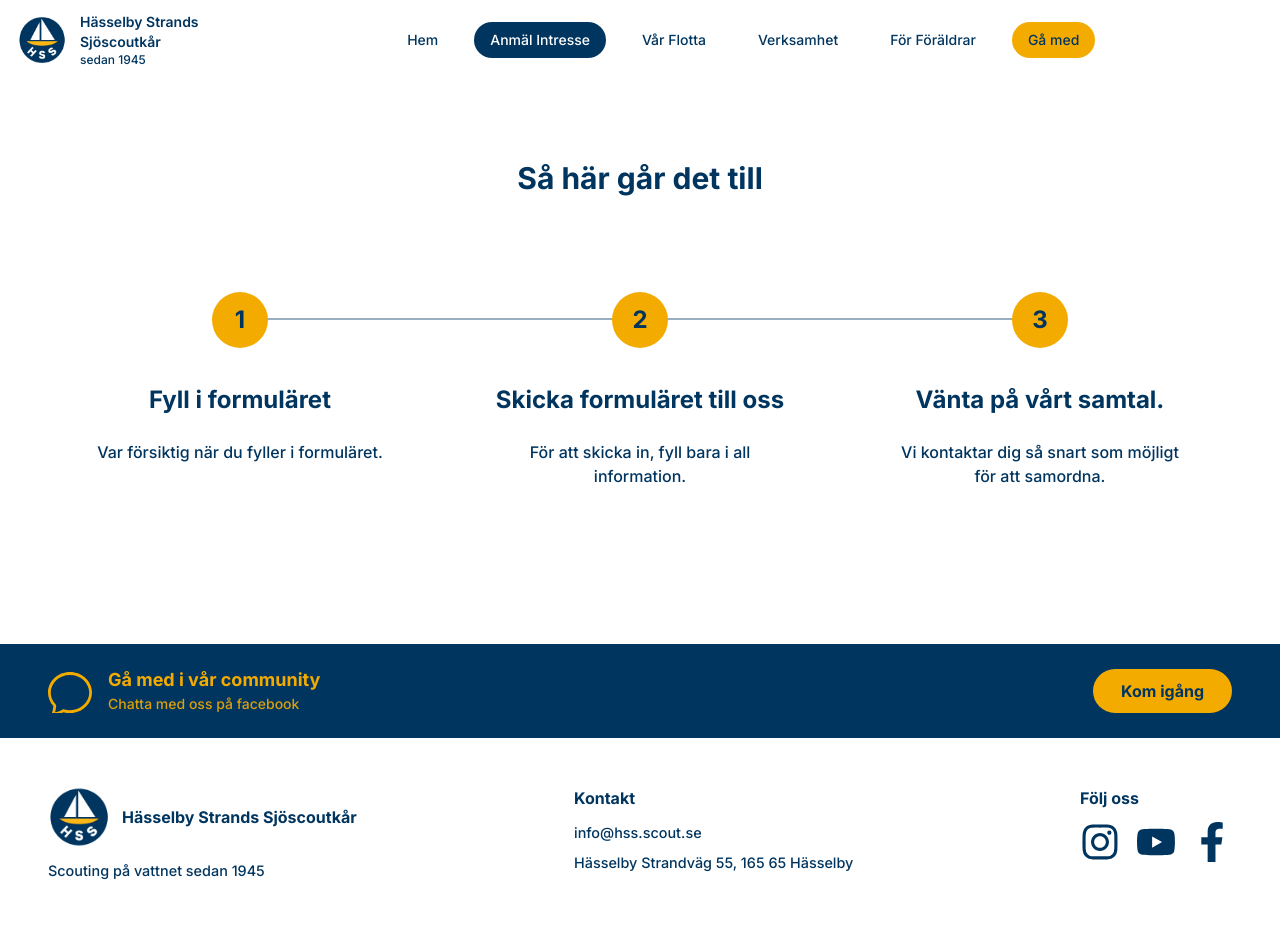
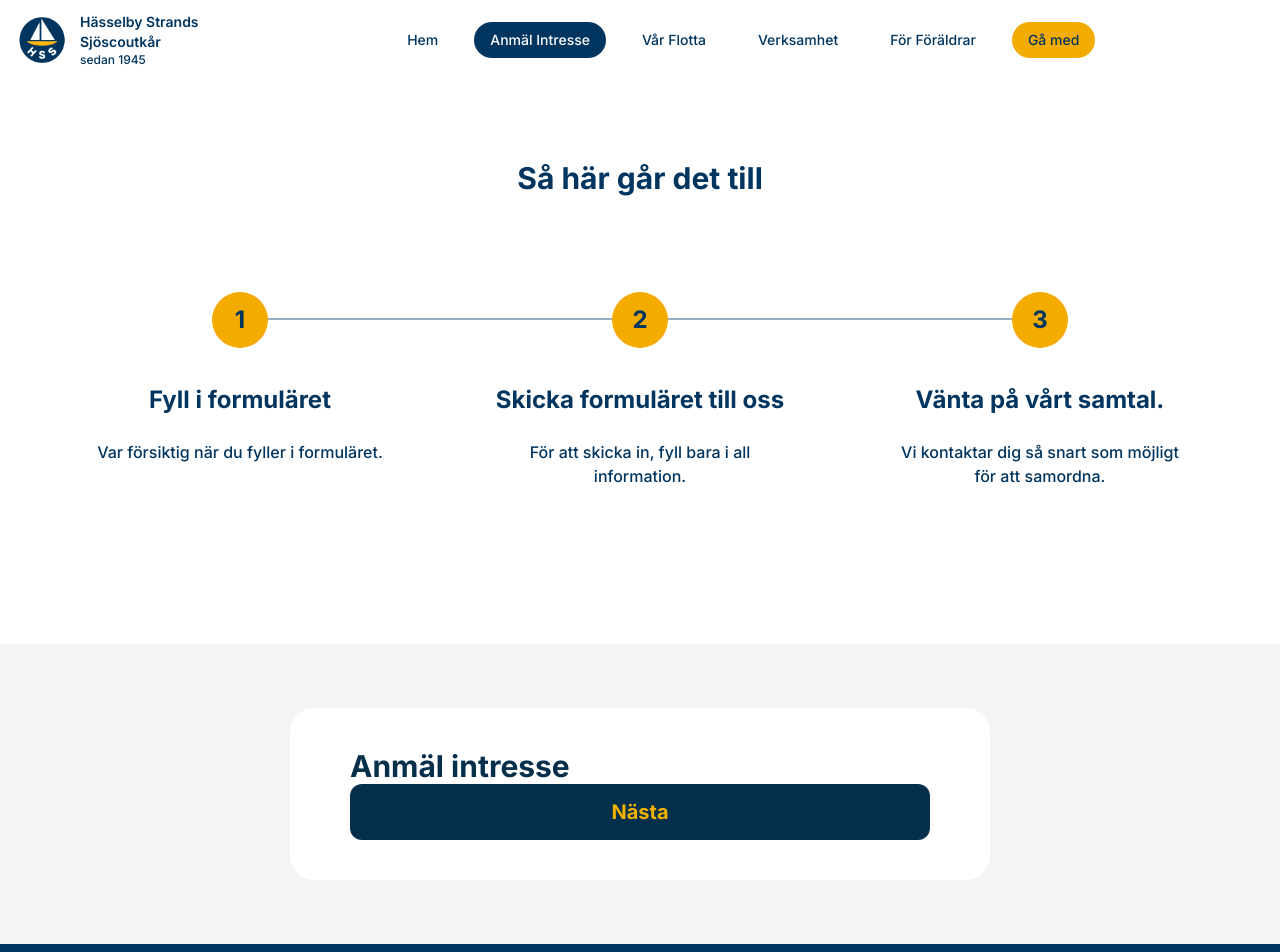
Before and after one commit to imrankhan0503/hss-project, a Next.js app: page /anmal-intresse in a window 1280 px wide. Shown: the top 952 px of the page. Built offline with nearby package versions, Linux system fonts and the light colour scheme.

Commit message:
Create parent and 3 child components; Create empty form with buttons to switch between 3 steps

```diff
--- a/app/anmal-intresse/page.tsx
+++ b/app/anmal-intresse/page.tsx
@@ -1,10 +1,15 @@
 import Steps from "@/components/Steps";
+import InterestForm from "@/components/InterestForm";
 
 const AnmalIntresse = () => {
   return (
-    <main>
-      <Steps />
-    </main>
+   <main className="bg-sky-950/5">
+  <Steps />
+
+  <div className="flex justify-center px-4 py-16">
+    <InterestForm />
+  </div>
+</main>
   )
 }
 
--- /dev/null
+++ b/components/InterestForm/ContactInfoForm/index.tsx
@@ -0,0 +1,24 @@
+type ContactInfoFormProps = {
+    onBack: () => void,
+    onSubmit: () => void
+}
+
+const ContactInfoForm = ({ onBack, onSubmit }: ContactInfoFormProps) => {
+    return (
+        <div className="mt-10 flex justify-between">
+            <button
+                onClick={onBack}
+                className="h-14 w-64 rounded-[10px] border-2 border-sky-950/20 text-xl font-bold text-sky-950">
+                Tillbaka
+            </button>
+
+            <button
+                onClick={onSubmit}
+                className="h-14 w-64 rounded-[10px] bg-sky-950 text-xl font-bold text-yellow-500">
+                Skicka anmälan
+            </button>
+        </div>
+    )
+}
+
+export default ContactInfoForm
--- /dev/null
+++ b/components/InterestForm/ScoutInfoForm/index.tsx
@@ -0,0 +1,17 @@
+type ScoutInfoFormProps = {
+    onNext: () => void
+}
+
+const ScoutInfoForm = ({ onNext }: ScoutInfoFormProps) => {
+    return (
+        <>
+            <button
+                onClick={onNext}
+                className="h-14 w-full rounded-xl bg-sky-950 text-xl font-bold text-yellow-500"  >
+                Nästa
+            </button>
+        </>
+    )
+}
+
+export default ScoutInfoForm
--- /dev/null
+++ b/components/InterestForm/SuccessForm/index.tsx
@@ -0,0 +1,7 @@
+const SuccessForm = () => {
+    return (
+        <></>
+    )
+}
+
+export default SuccessForm
--- /dev/null
+++ b/components/InterestForm/index.tsx
@@ -0,0 +1,33 @@
+'use client'
+import { useState } from "react"
+import ScoutInfoForm from "./ScoutInfoForm"
+import ContactInfoForm from "./ContactInfoForm"
+import SuccessForm from "./SuccessForm"
+
+const InterestForm = () => {
+
+    const [step, setStep] = useState(1)
+
+    return (
+
+        <section className="w-full max-w-175 rounded-3xl bg-white px-15 py-10">
+
+            <div className="w-60 h-9 justify-start text-sky-950 text-3xl font-bold font-['Inter']">Anmäl intresse<br /></div>
+
+            {step === 1 && (
+                <ScoutInfoForm onNext={() => setStep(2)} />
+            )}
+            {step === 2 && (
+                <ContactInfoForm
+                    onBack={() => setStep(1)}
+                    onSubmit={() => setStep(3)} />
+            )}
+            {step === 3 && (
+                <SuccessForm />
+            )}
+        </section>
+
+    )
+}
+
+export default InterestForm
```
